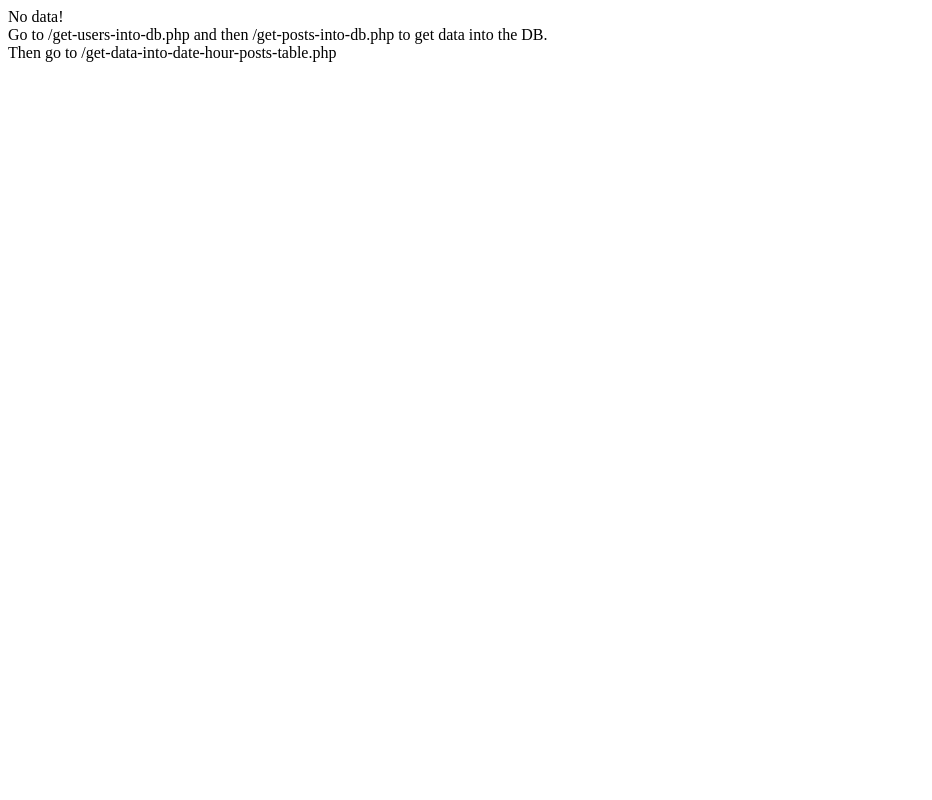
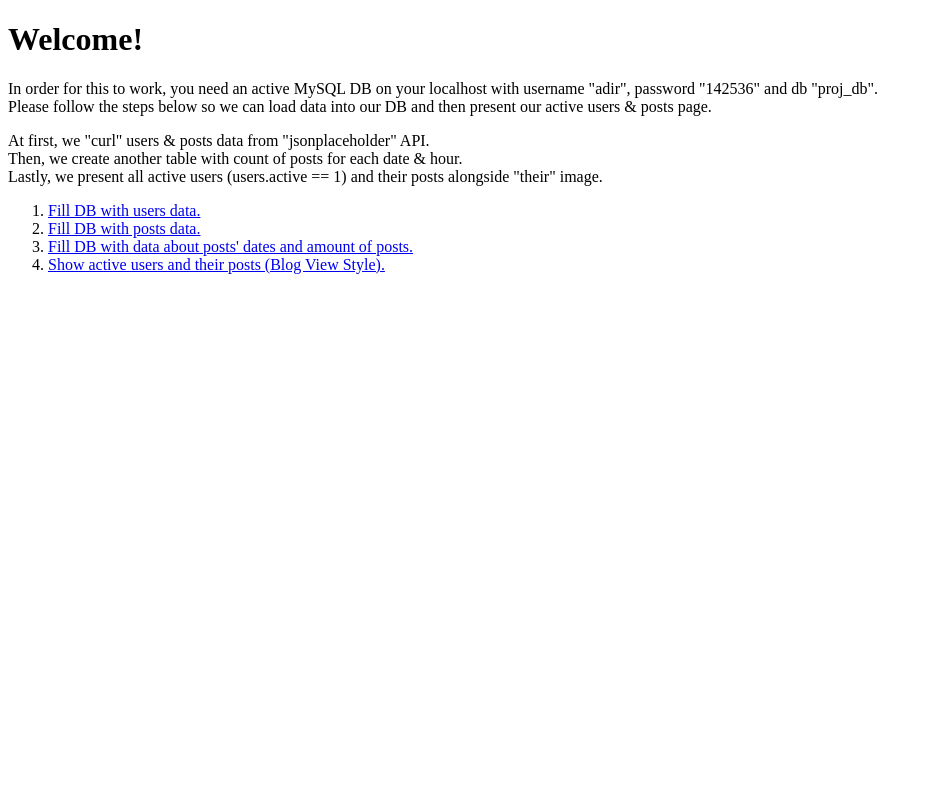
Before and after one commit to AdirS0/Social-Media-Blog, a PHP site: page / in a window 1280 px wide. Shown: the whole page, without its empty margins (0-932 px from the left). Run offline with PHP 8.4, Linux system fonts and the light colour scheme; data that the repository does not hold is empty.

Commit message:
Added HTML for index page

```diff
--- a/index.php
+++ b/index.php
@@ -1,6 +1,36 @@
 <?php
 
 require "database.php";
-require "get-image.php";
 
-print "No data!<br>Go to /get-users-into-db.php and then /get-posts-into-db.php to get data into the DB.<br>Then go to /get-data-into-date-hour-posts-table.php";
+?>
+
+<!DOCTYPE html>
+<html lang="en">
+<head>
+    <meta charset="UTF-8">
+    <meta http-equiv="X-UA-Compatible" content="IE=edge">
+    <meta name="viewport" content="width=device-width, initial-scale=1.0">
+    <title>Document</title>
+</head>
+<body>
+    <h1>Welcome!</h1>
+    <p>In order for this to work, you need an active MySQL DB on your localhost with username "adir", password "142536" and db "proj_db".
+        <br>
+        Please follow the steps below so we can load data into our DB and then present our active users & posts page.
+    </p>
+    <p>At first, we "curl" users & posts data from "jsonplaceholder" API.
+        <br>
+        Then, we create another table with count of posts for each date & hour.
+        <br>
+        Lastly, we present all active users (users.active == 1) and their posts alongside "their" image.
+    </p>
+
+    <ol>
+        <li><a href="get-users-into-table.php">Fill DB with users data.</a></li>
+        <li><a href="get-posts-into-table.php">Fill DB with posts data.</a></li>
+        <li><a href="get-data-into-date-hour-posts-table.php">Fill DB with data about posts' dates and amount of posts.</a></li>
+        <li><a href="select-active-users-and-posts.php">Show active users and their posts (Blog View Style).</a></li>
+    </ol>
+
+</body>
+</html>
```
